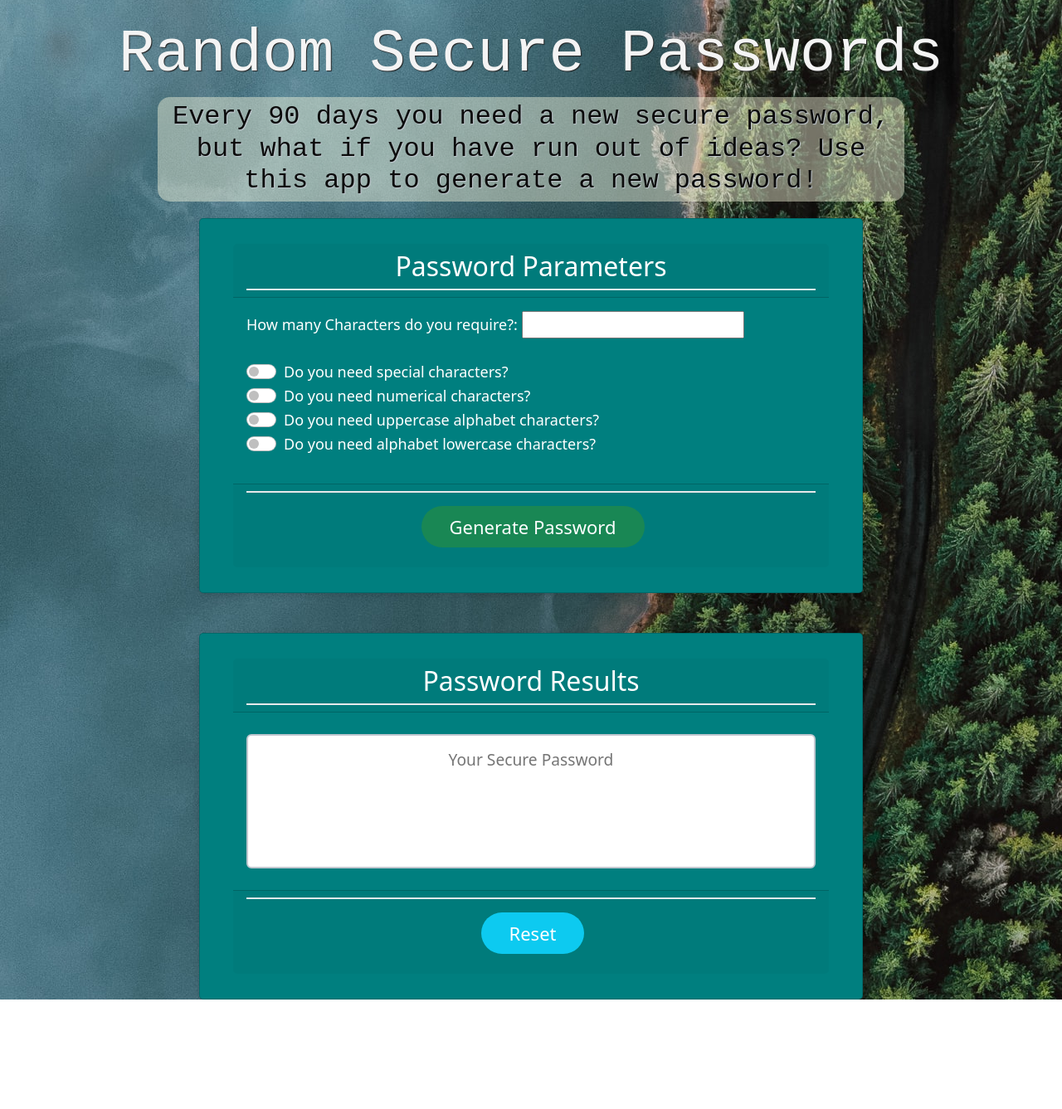
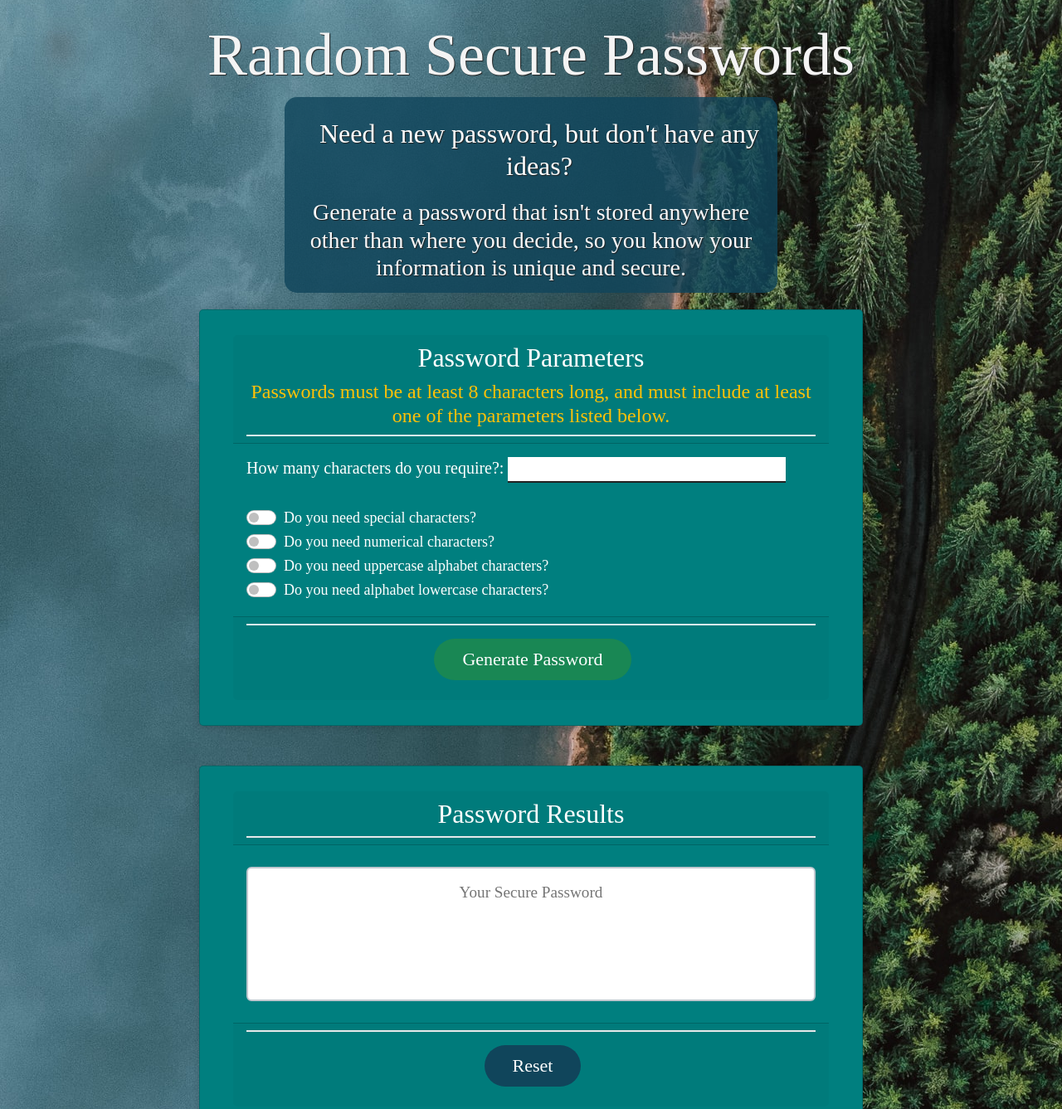
Before and after one commit to BeardoMattix/90-Day-Reset, a plain HTML site: page index.html in a window 1280 px wide. Shown: the part 27-1364 px from the top of the page at 83% size. Before the commit the page ends 1232 px from the top, so only its background shows below. Drawn offline with nearby package versions, Linux system fonts and the light colour scheme.

Commit message:
cleaning up the code and updating styles

```diff
--- a/index.html
+++ b/index.html
@@ -1,5 +1,5 @@
-<!DOCTYPE SpecialCharacters>
-<SpecialCharacters lang="en">
+<!DOCTYPE html>
+<html lang="en">
 
   <head>
     <meta charset="UTF-8" />
@@ -18,18 +18,22 @@
         <h1 class="display-2">Random Secure Passwords</h1>
         <div class="desc">
           <h2 class="h2 text-center">
-            Every 90 days you need a new secure password, but what if you have
-            run out of ideas? Use this app to generate a new password!
+            Need a new password, but don't have any ideas?
           </h2>
+          <h3 class="h3 text-center text-light">
+            Generate a password that isn't stored anywhere other than where you decide,
+            so you know your information is unique and secure.
+          </h3>
         </div>
       </header>
       <div class="card mb-5">
         <div class="card-header">
           <h2 class="text-center">Password Parameters</h2>
+          <h4 class="text-center text-warning">Passwords must be at least 8 characters long, and must include at least one of the parameters listed below.</h4>
         </div>
         <div class="card-body form-check-inline">
           <form>
-            <label for="passwordLength">How many Characters do you require?:</label>
+            <label class="h5 bold-text" for="passwordLength">How many characters do you require?:</label>
             <input type="text" id="passwordLength" name="passwordLength"><br><br>
 
             <div class="form-check form-switch special"><input class="form-check-input" type="checkbox"
@@ -47,26 +51,6 @@
             <div class="form-check form-switch lower"><input class="form-check-input" type="checkbox"
                 id="" ><label class="form-check-label"
                 for="flexSwitchCheckChecked">Do you need alphabet lowercase characters?</label></div>
-
-
-
-            <!-- <label for="includeNumbers">Do you need numerical characters?</label>
-            <input type="radio" id="includeNumbers" name="includeNumbers" checked value="yes">
-            <label for="includeNumbers">Yes</label>
-            <input type="radio" id="includeNumbers" name="includeNumbers" value="no">
-            <label for="includeNumbers">No</label><br><br>
-
-            <label for="alphabetUpper">Do you need uppercase alphabet characters?</label>
-            <input type="radio" id="alphabetUpper" name="alphabetUpper" checked value="yes">
-            <label for="alphabetUpper">Yes</label>
-            <input type="radio" id="alphabetUpper" name="alphabetUpper" value="no">
-            <label for="alphabetUpper">No</label><br><br>
-
-            <label for="alphabetLower">Do you need uppercase alphabet characters?</label>
-            <input type="radio" id="alphabetLower" name="alphabetLower" checked value="yes">
-            <label for="alphabetLower">Yes</label>
-            <input type="radio" id="alphabetLower" name="alphabetLower" value="no">
-            <label for="alphabetLower">No</label><br><br> -->
 
           </form>
 
@@ -86,10 +70,18 @@
             aria-label="Generated Password"></textarea>
         </div>
         <div class="card-footer">
-          <button class="btn btn-info" onClick="window.location.reload();">Reset</button>
+          <button class="btn reset-btn" onClick="window.location.reload();">Reset</button>
         </div>
       </div>
+      <div class="footer">
+
+          <h4 class="text-center">Created by Aaron, RJ, and Chris</h4>
+          <p class="credits text-center">Hack-A-Thon 2022</p>
+
+      </div>
     </div>
+
     <script src="script.js"></script>
   </body>
-</SpecialCharacters>
+
+</html>
--- a/script.js
+++ b/script.js
@@ -5,8 +5,8 @@ document.querySelector(".numeric").addEventListener("click", addNumericChar);
 document.querySelector(".upper").addEventListener("click", addUpperChar);
 document.querySelector(".lower").addEventListener("click", addLowerChar);
 
-//Fucntions for adding elements to divs for parameters.
 
+//Functions for adding elements to divs for parameters.
 function addSpecialChar() {
     document.querySelector(".special").setAttribute("id", "specialChar");
 };
@@ -35,7 +35,7 @@ var confirmLowerCase;
 
 // Prompt to confirm how many characters the user would like in their password
 function generatePassword() {
-    // var confirmLength = (prompt("How many characters would you like to include in your password?"));
+
     var confirmLength = document.getElementById("passwordLength").value;
 
     //Loop to check if user in within the parameters
@@ -44,27 +44,15 @@ function generatePassword() {
         alert("Password must be between 8 and 132 characters. Please try again.");
         var confirmLength = (prompt("How many characters would you like to include in your password?"));
     }
-    //Alert to confirm user character choice
-    alert("Your password will contain " + confirmLength + " characters.");
 
     //Passwrod parameters
-    // var confirmSpecialCharacter = confirm("Click OK to confirm you would like to include Special Characters in your Password");
+
     var confirmSpecialCharacter = document.getElementById("specialChar");
-    // var confirmNumericCharacter = confirm("Click OK to confirm you would like to include Numeric Characters in your Password");
     var confirmNumericCharacter = document.getElementById("numericalChar");
-    // var confirmLowerCase = confirm("Click OK to confirm you would like to include Lower Case Characters in your Password");
     var confirmLowerCase = document.getElementById("lowerChar");
-    // var confirmUpperCase = confirm("Click OK to confirm you would like to include Uppercase Characters in your Password");
     var confirmUpperCase = document.getElementById("upperChar");
 
-    //Loop to catch if the user answers outside of the parameters
-    // while(confirmUpperCase === false && confirmLowerCase === false && confirmSpecialCharacter === false && confirmNumericCharacter === false) {
-    //     alert("You MUST choose at least one parameter for your password. Please try again.");
-    //     var confirmSpecialCharacter = confirm("Click OK to confirm you would like to include special characters");
-    //     var confirmNumericCharacter = confirm("Click OK to confirm you would like to include numeric characters");
-    //     var confirmLowerCase = confirm("Click OK to confirm you would like to include lowercase characters");
-    //     var confirmUpperCase = confirm("Click OK to confirm you would like to include uppercase characters");
-    // }
+
 
     var passwordCharacters = [];
 
--- a/style.css
+++ b/style.css
@@ -1,3 +1,11 @@
+* {
+  font-family: 'FontAwesome';
+  src: url("../bower_components/font-awesome/fonts/fontawesome-webfont.eot?v=4.4.0");
+  src: url("../bower_components/font-awesome/fonts/fontawesome-webfont.eot?#iefix&v=4.4.0") format("embedded-opentype"), url("../bower_components/font-awesome/fonts/fontawesome-webfont.woff2?v=4.4.0") format("woff2"), url("../bower_components/font-awesome/fonts/fontawesome-webfont.woff?v=4.4.0") format("woff"), url("../bower_components/font-awesome/fonts/fontawesome-webfont.ttf?v=4.4.0") format("truetype"), url("../bower_components/font-awesome/fonts/fontawesome-webfont.svg?v=4.4.0#fontawesomeregular") format("svg");
+  font-weight: normal;
+  font-style: normal;
+}
+
 *,
 *::before,
 *::after {
@@ -13,16 +21,17 @@ body,
 }
 
 body {
-  /* font-family: sans-serif; */
-  /* background-color: #005018; */
+
   background-image: url(./images/luis-gherasim-ukAQqCZTvq4-unsplash.jpg);
+  background-color: #ccc;
   background-repeat: no-repeat;
+
 }
 
 .wrapper {
   padding-top: 30px;
-  padding-left: 20px;
-  padding-right: 20px;
+  /* padding-left: 20px;
+  padding-right: 20px; */
 }
 
 header {
@@ -30,40 +39,55 @@ header {
   font-family: monospace;
   padding: 20px;
   padding-top: 20px;
-  color: hsl(200, 11%, 95%);
+
+  color: #222;
+  width: 65%;
+  margin: auto;
   text-shadow: 1px 1px 1px #232323;
 }
+
 header .display-2 {
   color: rgb(244, 244, 244);
+  /* color: #222; */
 }
 
 header .h2 {
-    color:rgb(11, 11, 11);
+  color: rgb(255, 255, 255);
   width: 100%;
   text-align: center;
-    margin: auto;
-    padding: 5px;
-    text-shadow: 1px 1px 1px #c0c7cf;
+  margin: 10px;
+  ;
+  padding: 10px;
+  /* text-shadow: 1px 1px 1px #c0c7cf; */
+  text-shadow: 1px 1px 1px #232323;
 }
+
 .desc {
-    background-color: rgba(245, 245, 220, 0.445);
+
+  background-color: #10455bcd;
   width: 75%;
   border-radius: 15px;
   margin: auto;
+  padding: 5px;
 }
 
 .card {
-  /* background-color: hsla(0, 0%, 100%, 0.898); */
+
   background-color: #007F7F;
   border-radius: 5px;
   border-width: 1px;
   box-shadow: rgba(0, 0, 0, 0.15) 0px 2px 8px 0px;
-  /* color: hsl(206, 17%, 28%); */
+
   color: white;
   font-size: 18px;
   margin: 0 auto;
   max-width: 800px;
   padding: 30px 40px;
+
+}
+
+textarea {
+  border-radius: .1em;
 }
 
 .card-header::after {
@@ -98,10 +122,9 @@ header .h2 {
 
 .btn {
   border: none;
-  /*background-color: hsl(360, 91%, 36%);*/
+
   border-radius: 25px;
-  box-shadow: rgba(0, 0, 0, 0.1) 0px 1px 6px 0px rgba(0, 0, 0, 0.2) 0px 1px 1px
-    0px;
+  box-shadow: rgba(0, 0, 0, 0.1) 0px 1px 6px 0px rgba(0, 0, 0, 0.2) 0px 1px 1px 0px;
   color: hsl(0, 0%, 100%);
   display: inline-block;
   font-size: 22px;
@@ -121,7 +144,34 @@ button[disabled] {
   float: right;
 }
 
-#password, #parameters {
+input, #passwordLength {
+  width: 50%;
+}
+
+input[type=text],
+textarea {
+  width: 50%;
+  border: 0;
+  outline: 0;
+  border-bottom: 2px solid #222;
+  box-shadow: none;
+  /* background-color: #10455B; */
+  background-color: #ffffff;
+  /* color: #eaedef; */
+  color: #000000;
+  transition: .5s all;
+}
+
+.reset-btn {
+  background-color: #10455B;
+}
+
+.reset-btn:hover {
+  background-color: #35aee1;
+}
+
+#password,
+#parameters {
   -webkit-appearance: none;
   -moz-appearance: none;
   appearance: none;
@@ -142,6 +192,16 @@ button[disabled] {
   overflow: hidden;
 }
 
+.footer {
+  background-color: #10455bdf;
+  color: white;
+  font-weight: bold;
+  width: 100%;
+  margin-top: 20px;
+  position:relative;
+  padding: 20px;
+}
+
 @media (max-width: 690px) {
   .btn {
     font-size: 1rem;
@@ -152,10 +212,19 @@ button[disabled] {
   #password {
     font-size: 1rem;
   }
+
+  header {
+    width: 100%;
+  }
 }
 
 @media (max-width: 500px) {
   .btn {
     font-size: 0.8rem;
   }
+
+  header {
+    width: 100%;
+    padding: 20px;
   }
+}
```
Also changed, not shown: images/annie-spratt-lRcoPGrwkv0-unsplash.jpg (added), images/caleb-george-5sF6NrB1MEg-unsplash.jpg (added), images/cody-doherty-AeqlmVWtzFA-unsplash.jpg (added), images/kendal-TW2bfT_tWDI-unsplash.jpg (added), images/meritt-thomas-SBKdiLOmylc-unsplash.jpg (added), 1 other file. Lines whose indentation alone changed are shown as unchanged.
